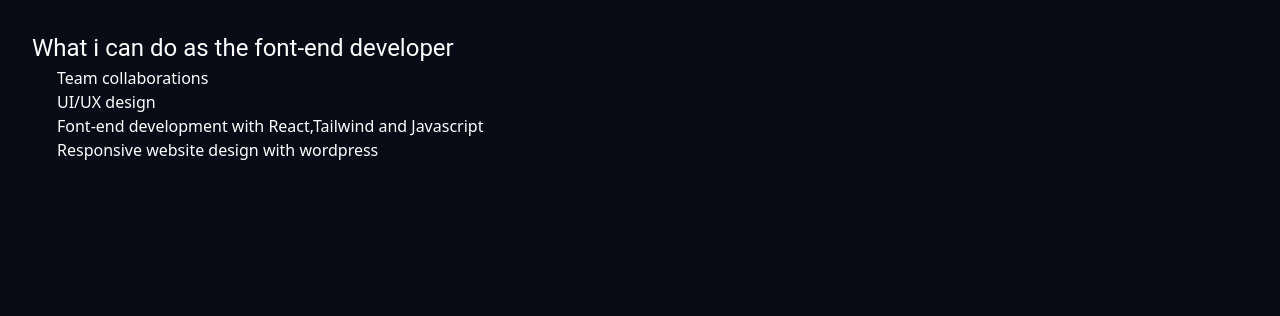
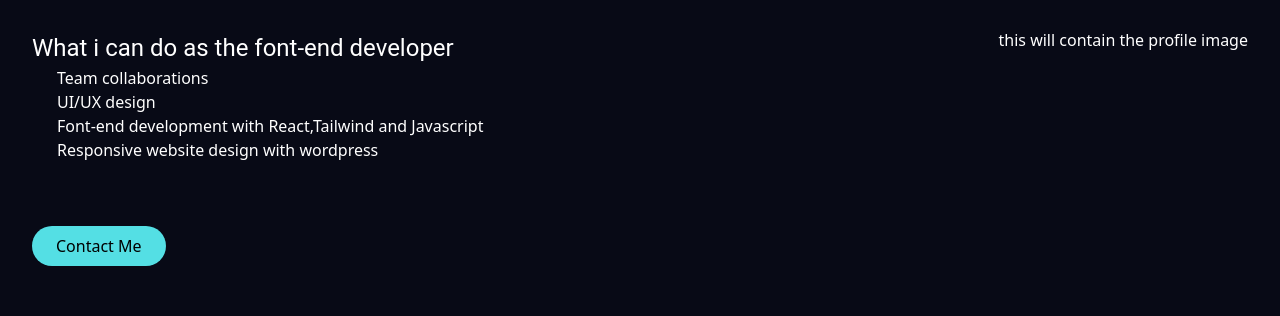
Before and after one commit to Tshewang2022/webcom, a React (Vite) app: page / in a window 1280 px wide. Shown: the part 226-542 px from the top of the page. Built offline with nearby package versions, Linux system fonts and the light colour scheme.

Commit message:
added the button

```diff
--- a/src/components/Button.jsx
+++ b/src/components/Button.jsx
@@ -1,11 +1,11 @@
-import React from 'react'
+import React from "react";
 
 const Button = () => {
   return (
-    <div>
-      button
-    </div>
-  )
-}
+    <button className="">
+      <div className="bg-blue px-[24px] py-[8px] rounded-3xl">Contact Me</div>
+    </button>
+  );
+};
 
-export default Button
+export default Button;
--- a/src/sections/Hero.jsx
+++ b/src/sections/Hero.jsx
@@ -1,4 +1,5 @@
 import React from "react";
+import Button from "../components/Button";
 
 const Hero = () => {
   return (
@@ -20,12 +21,13 @@ const Hero = () => {
             <h4 className="text-white pt-[32px] text-[24px] font-roboto">
               What i can do as the font-end developer
             </h4>
-            <ul className="text-white px-[25px]">
+            <ul className="text-white px-[25px] pb-16">
               <li>Team collaborations </li>
               <li>UI/UX design</li>
               <li>Font-end development with React,Tailwind and Javascript</li>
               <li>Responsive website design with wordpress</li>
             </ul>
+            <Button />
           </div>
         </div>
 
```
